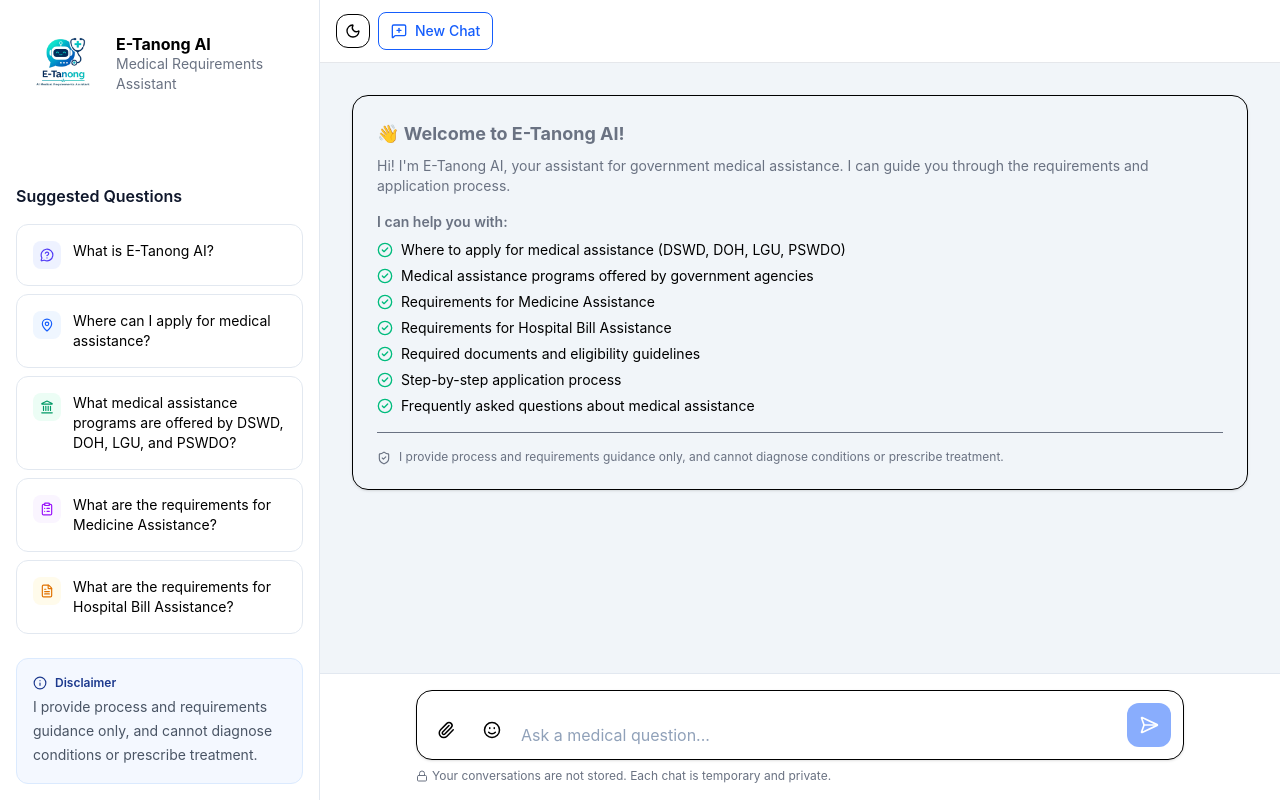
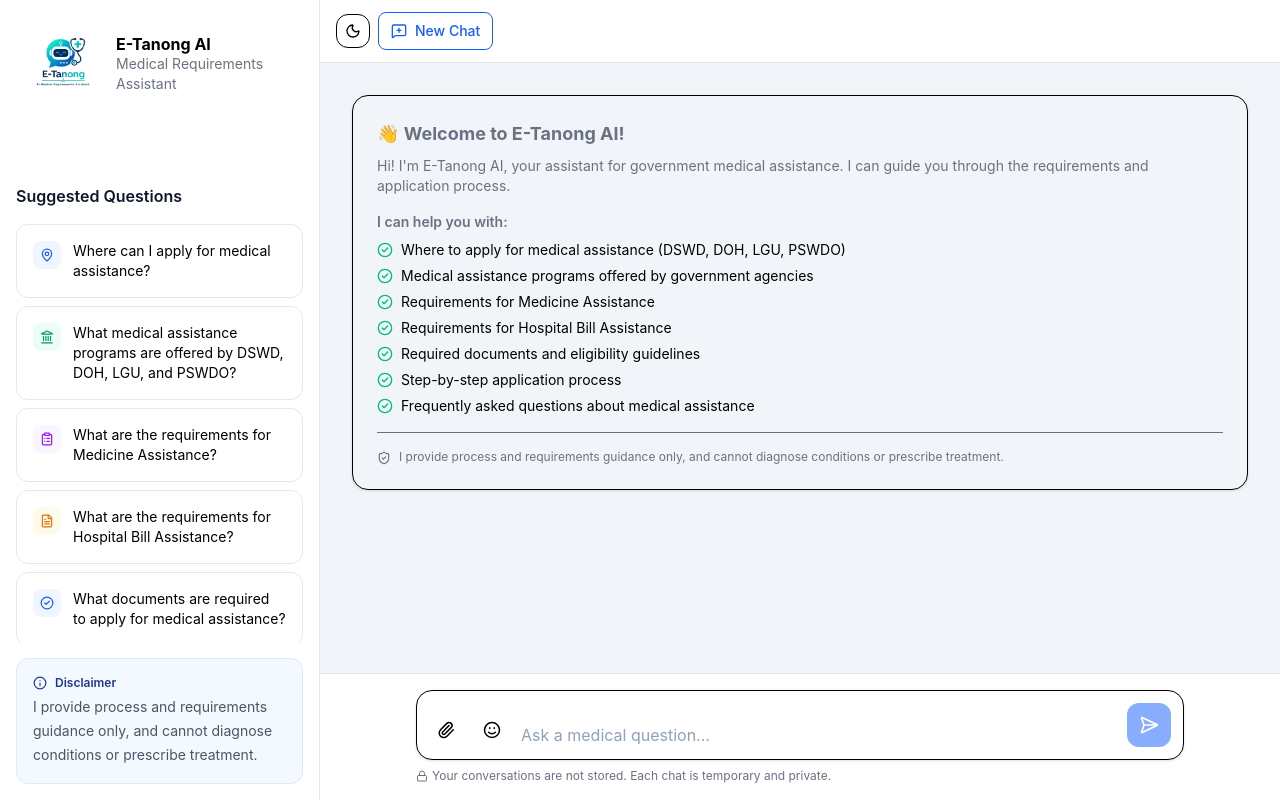
Before and after one commit to janrelle24/ai-inquiry-assistant, a React app in the folder frontend/: page /chat in a window 1280 px wide. Built offline with nearby package versions, Linux system fonts and the light colour scheme; the HTML template or start-up script is replaced by a standard one.

Commit message:
prepare for deployment

```diff
--- a/frontend/src/components/Sidebar.jsx
+++ b/frontend/src/components/Sidebar.jsx
@@ -1,14 +1,9 @@
 import { Plus, ClipboardList, Landmark, FileText, MapPin, Info, CheckCircle2,
-    ShieldCheck, MessageCircleQuestion, } from "lucide-react";
+    ShieldCheck, } from "lucide-react";
 import logo from "../assets/E-Tanong.png";
 function Sidebar({ isOpen, onClose, onNewChat, onSuggestion }) {
 
     const suggestedQuestions = [
-        {
-            icon: MessageCircleQuestion,
-            tint: "text-indigo-600 bg-indigo-50",
-            text: "What is E-Tanong AI?",
-        },
         {
             icon: MapPin,
             tint: "text-blue-600 bg-blue-50",
```
Also changed, not shown: 1 other file (tests, documents, lock files or other folders).
